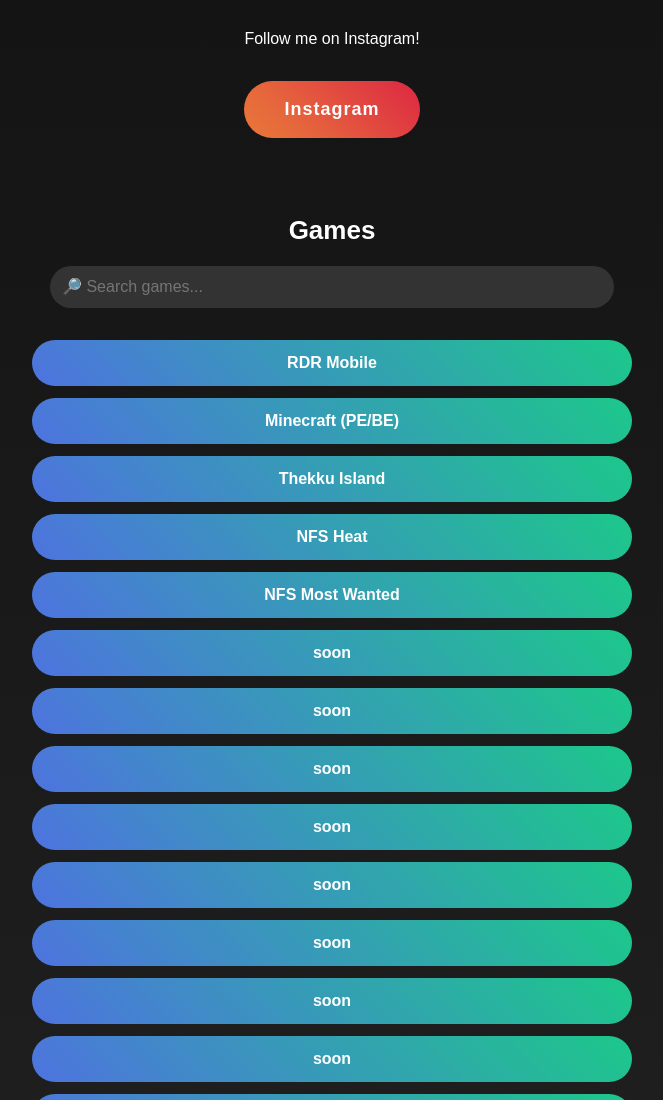
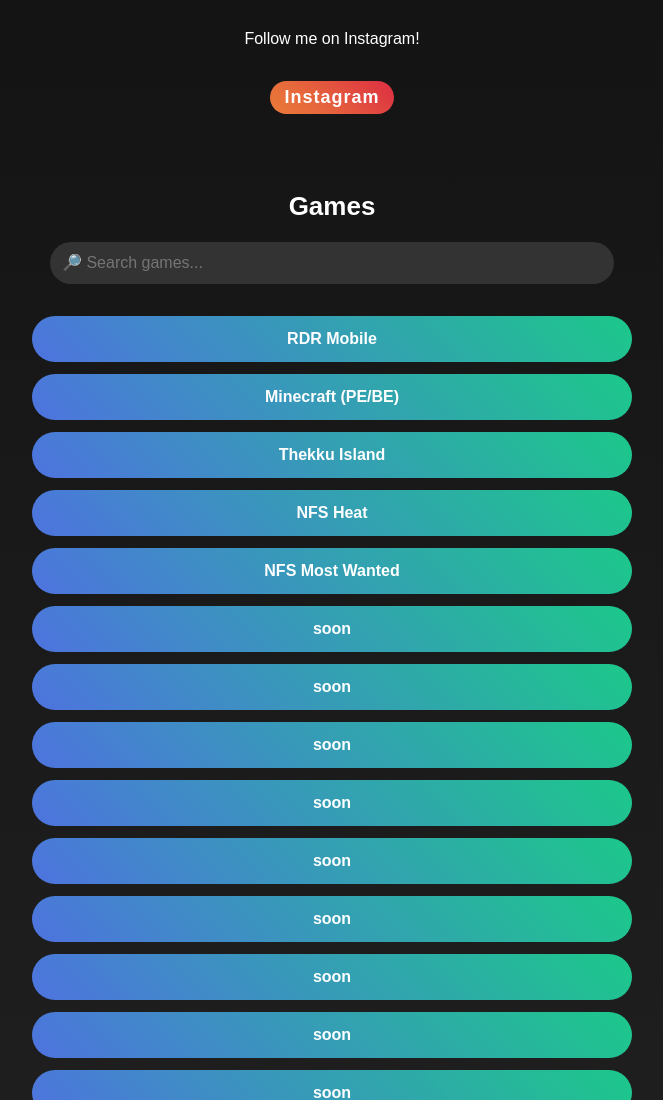
Before and after one commit to aswinsambhu/games, a plain HTML site: page index.html in a window 1280 px wide. Shown: the top 1100 px of the page, without its empty margins (308-971 px from the left). Drawn offline with Linux system fonts and the light colour scheme.

Commit message:
Update index.html

```diff
--- a/index.html
+++ b/index.html
@@ -59,7 +59,7 @@ opacity:0.9;
    .insta-btn {
     display: inline-block;
     margin-top: 15px;
-    padding: 18px 40px;
+    padding: 6px 14px;
     background: linear-gradient(45deg, #f09433, #e6683c, #dc2743, #cc2366, #bc1888);
     background-size: 300% 300%;
     color: white;
```
